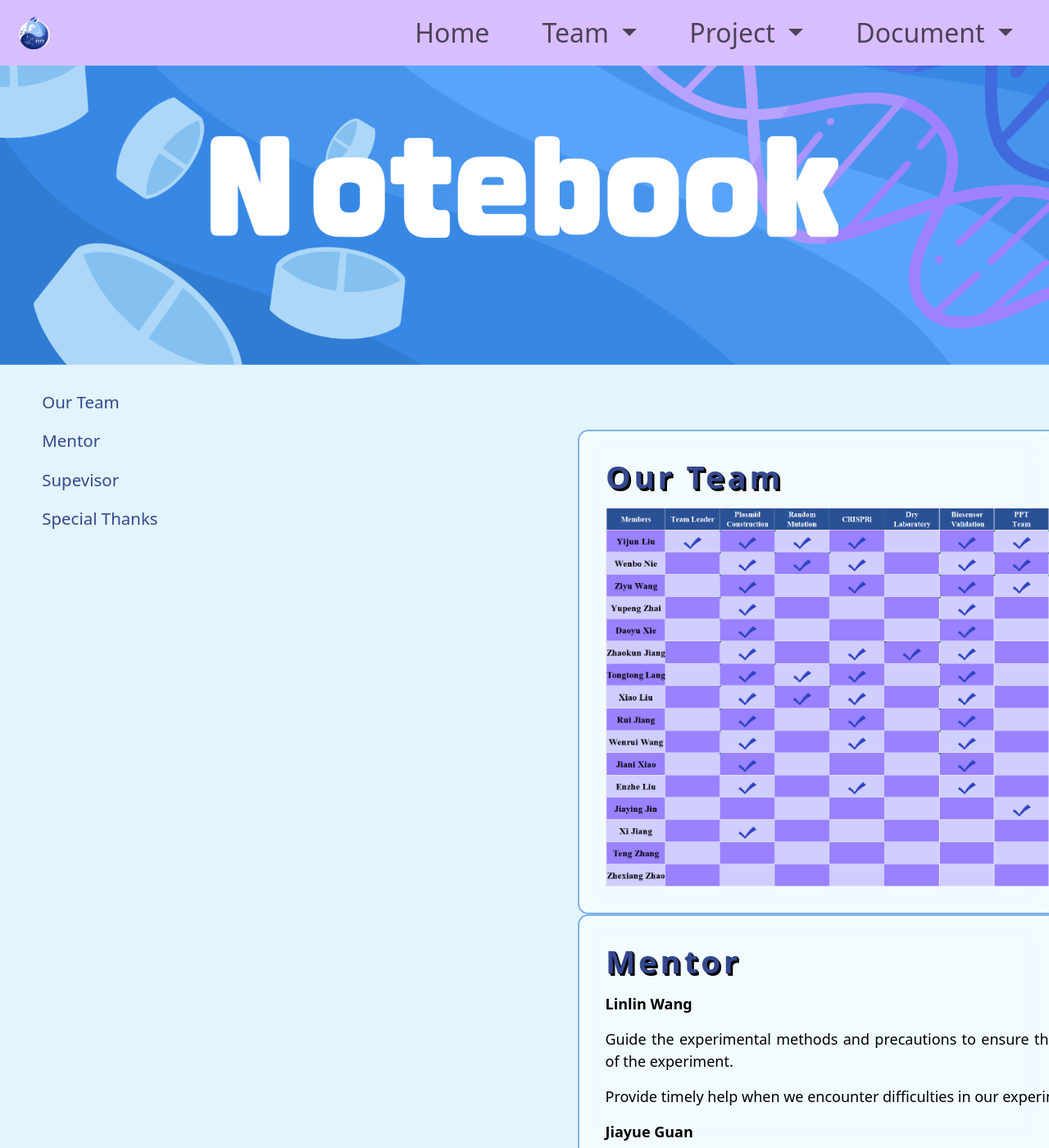
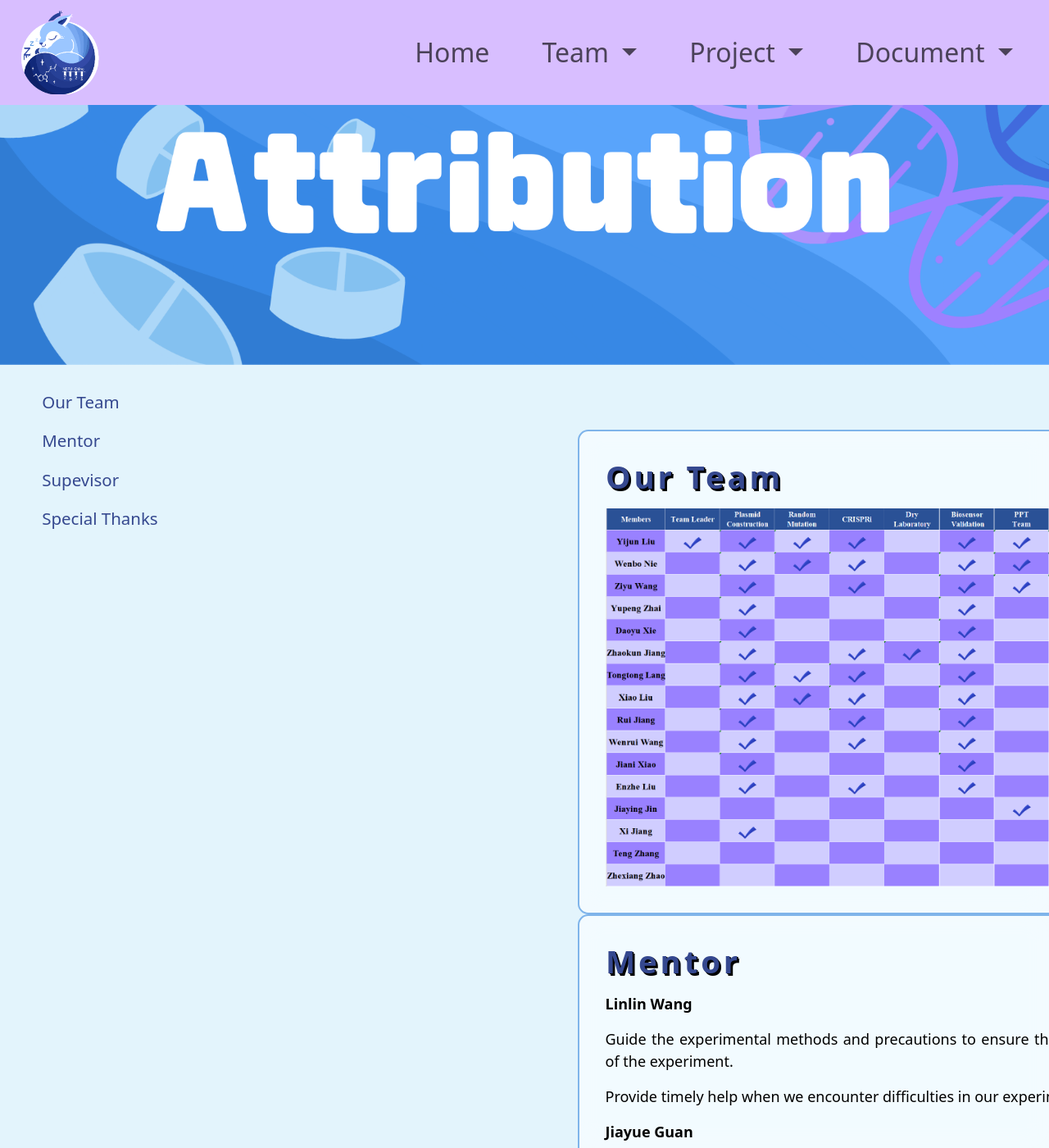
Before and after one commit to idec-teams/2025_NEFU-China, a Jekyll site: the page built from team/attribution.html, in a window 1280 px wide and 1400 px high. Shown: the whole window at 82% size. Built offline with Jekyll 4.4.1, drawn with Linux system fonts in a browser that asks for light colours; some of the changed text lies outside the part shown.

Commit message:
small fix

```diff
--- a/_includes/footer.html
+++ b/_includes/footer.html
@@ -16,7 +16,7 @@
 							<div class="c-footer__group">
 								<h3 class="c-footer__heading">About topic</h3>
 								<ul class="c-footer__list">
-									<li class="c-footer__item"><a data-track="click"> Directed Evolution of the NdmB Enzyme for the Synthesis of Paraxanthine.
+									<li class="c-footer__item"><a data-track="click">Modular Enhancement of Melatonin Pathway by Evolutionary Optimization of Tryptophan Biosynthesis and AtCOMT Catalytic Function
 										</a></li>
 								</ul>
 							</div>
--- a/assets/style.scss
+++ b/assets/style.scss
@@ -110,7 +110,7 @@ cursor: url("{{ '/assets/images/cursor.png' | relative_url }}") 2 2, auto;
 
 .logo {
   padding-left: 10px;
-  width: 50px;
+  width: 8vh;
   margin-right: 10px;
 }
 
--- a/team/attribution.html
+++ b/team/attribution.html
@@ -74,7 +74,7 @@ title: Safety
 
 
 <section class="hero">
-  <img src="{{ '/assets/images/notebook-bg.png' | relative_url }}" alt="Photo 1">
+  <img src="{{ '/assets/images/attribution-bg.png' | relative_url }}" alt="Photo 1">
 </section>
 
 <div class="broadside" >
```
Also changed, not shown: assets/images/attribution-bg.png (added).
